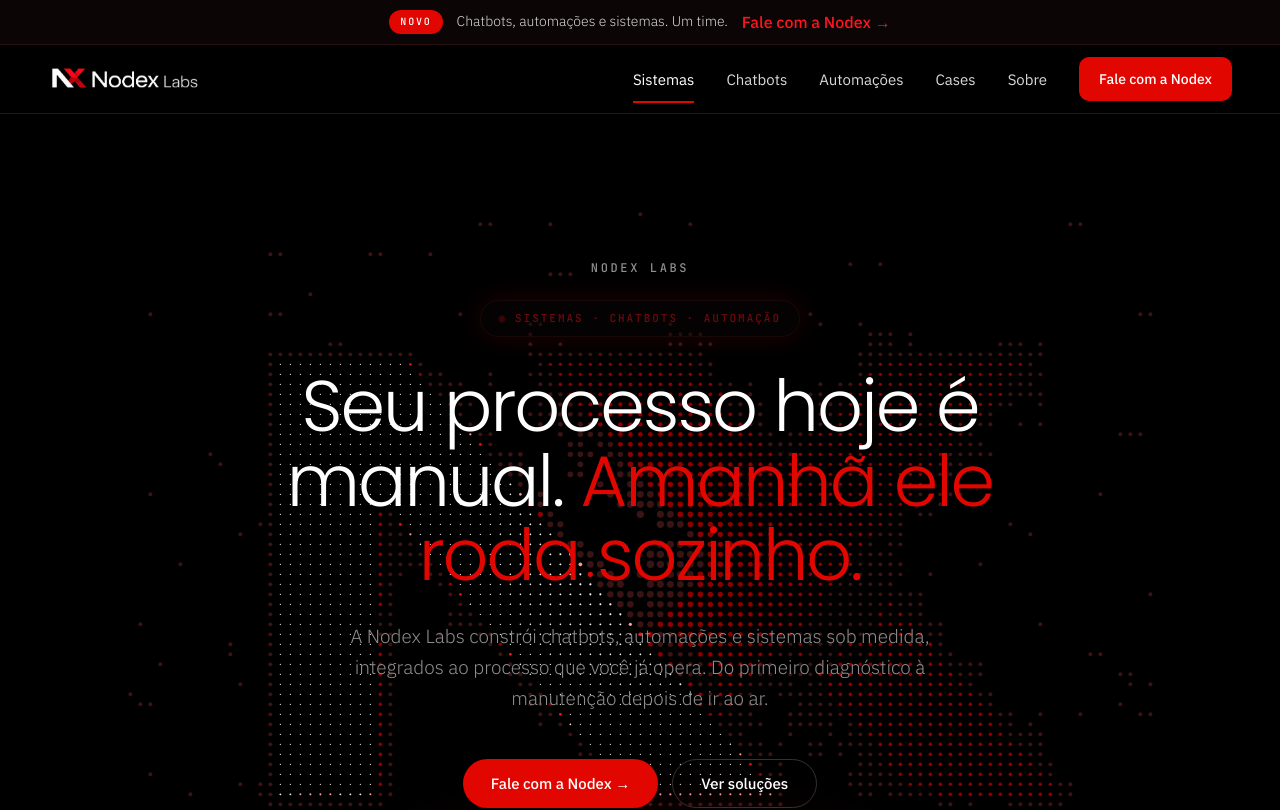
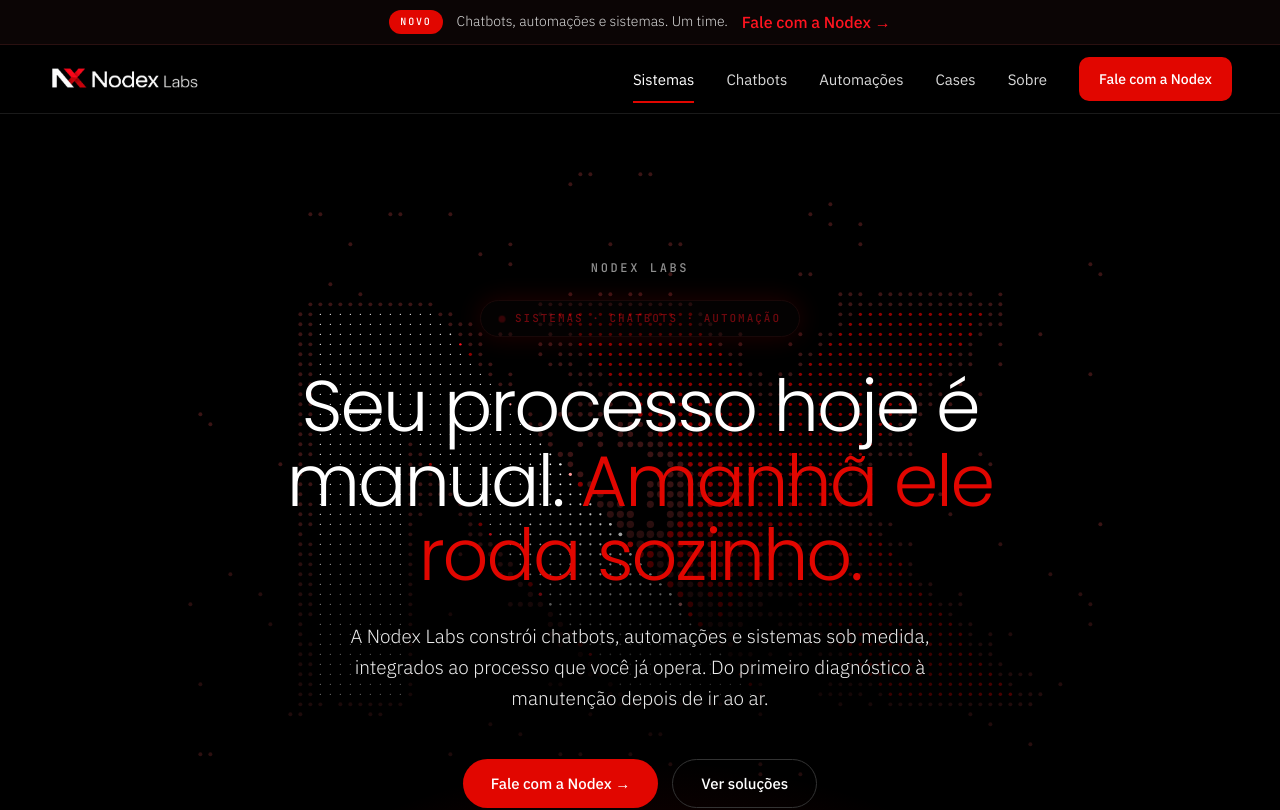
Before and after one commit to DigitalBoostofc/nodex, a Next.js app: page / in a window 1280 px wide. Shown: the top 810 px of the page. Built offline with nearby package versions, Linux system fonts and the light colour scheme.

Commit message:
fix: keep the home hero lead readable over the particle field
Dim particles behind the subheadline and raise its contrast so the
copy does not compete with the NX field.

```diff
--- a/src/app/page.tsx
+++ b/src/app/page.tsx
@@ -95,7 +95,7 @@ export default function HomePage() {
             Seu processo hoje é manual.{" "}
             <span className="text-nx-red">Amanhã ele roda sozinho.</span>
           </h1>
-          <p className="mx-auto mt-7 max-w-[58ch] text-[19px]/[1.65] font-light text-nx-muted">
+          <p className="mx-auto mt-7 max-w-[58ch] text-[19px]/[1.65] font-light text-[#EDEDED] [text-shadow:0_1px_2px_rgba(0,0,0,0.9),0_0_22px_rgba(0,0,0,0.85)]">
             A Nodex Labs constrói chatbots, automações e sistemas sob medida,
             integrados ao processo que você já opera. Do primeiro diagnóstico à
             manutenção depois de ir ao ar.
--- a/src/components/force-field-background.tsx
+++ b/src/components/force-field-background.tsx
@@ -208,7 +208,7 @@ export function ForceFieldBackground({
           layer.background(0);
 
           const maxW = p.width * 0.82;
-          const maxH = p.height * 0.78;
+          const maxH = p.height * 0.7;
           const scale = Math.min(
             maxW / originalImg.width,
             maxH / originalImg.height,
@@ -218,7 +218,7 @@ export function ForceFieldBackground({
           layer.image(
             originalImg,
             (p.width - drawW) / 2,
-            (p.height - drawH) / 2,
+            (p.height - drawH) / 2 - p.height * 0.08,
             drawW,
             drawH,
           );
--- a/src/components/hero-force-field.tsx
+++ b/src/components/hero-force-field.tsx
@@ -37,6 +37,13 @@ export function HeroForceField() {
         restoreSpeed={0.055}
       />
       <div
+        className="pointer-events-none absolute inset-0"
+        style={{
+          background:
+            "radial-gradient(ellipse 72% 30% at 50% 64%, rgba(0,0,0,0.88) 0%, rgba(0,0,0,0.5) 40%, transparent 74%)",
+        }}
+      />
+      <div
         className="pointer-events-none absolute inset-x-0 -bottom-[240px] h-[520px]"
         style={{
           background:
```
